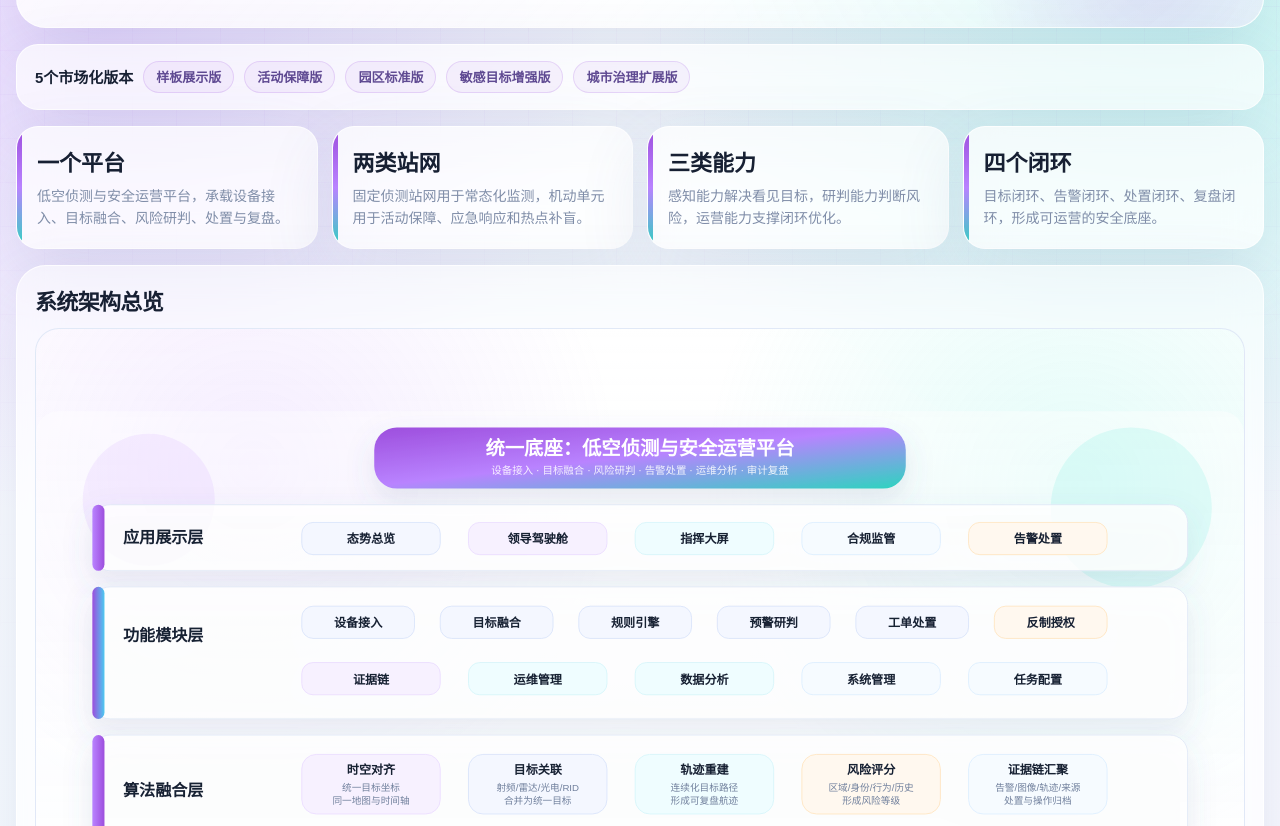
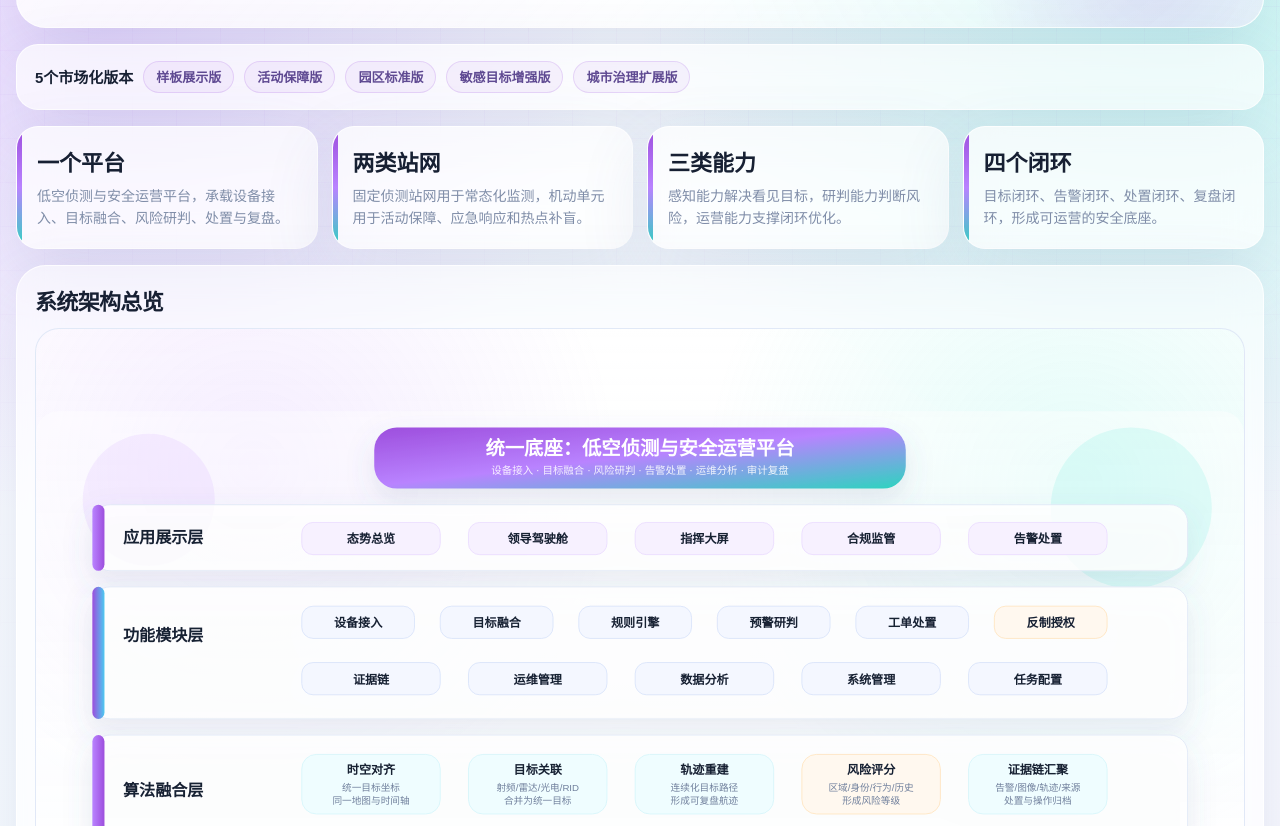
Before and after one commit to lurenmi/low-altitude-architecture, a plain HTML site: page index.html in a window 1280 px wide. Shown: the part 126-952 px from the top of the page. Drawn offline with Linux system fonts and the light colour scheme.

Commit message:
Unify architecture layer colors

```diff
--- a/index.html
+++ b/index.html
@@ -439,6 +439,14 @@
               .node-small { font: 400 12px "Microsoft YaHei", sans-serif; fill: #71809d; }
               .white-title { font: 800 24px "Microsoft YaHei", sans-serif; fill: #fff; }
               .white-sub { font: 400 13px "Microsoft YaHei", sans-serif; fill: rgba(255,255,255,.88); }
+              .app-card { fill: #f7f1ff; stroke: #eadbff; }
+              .function-card { fill: #f4f7ff; stroke: #d8e3fb; }
+              .algo-card { fill: #effdff; stroke: #d5f5fb; }
+              .data-card { fill: #eefdff; stroke: #c9f3f9; }
+              .data-base-card { fill: #f6fbff; stroke: #dbeeff; }
+              .hardware-card { fill: #f2f7ff; stroke: #d8e3fb; }
+              .ecosystem-card { fill: #f4f7ff; stroke: #d8e3fb; }
+              .risk-card { fill: #fff8ef; stroke: #ffe4be; }
             </style>
           </defs>
 
@@ -458,23 +466,23 @@
             <rect x="70" y="116" width="15" height="82" rx="8" fill="url(#gradPurple)"/>
             <text x="108" y="164" class="layer-title">应用展示层</text>
             <g transform="translate(330 138)">
-              <rect width="172" height="40" rx="14" fill="#f4f7ff" stroke="#d8e3fb"/>
+              <rect width="172" height="40" rx="14" class="app-card"/>
               <text x="86" y="26" text-anchor="middle" class="node-title">态势总览</text>
             </g>
             <g transform="translate(537 138)">
-              <rect width="172" height="40" rx="14" fill="#f7f1ff" stroke="#eadbff"/>
+              <rect width="172" height="40" rx="14" class="app-card"/>
               <text x="86" y="26" text-anchor="middle" class="node-title">领导驾驶舱</text>
             </g>
             <g transform="translate(744 138)">
-              <rect width="172" height="40" rx="14" fill="#effdff" stroke="#d5f5fb"/>
+              <rect width="172" height="40" rx="14" class="app-card"/>
               <text x="86" y="26" text-anchor="middle" class="node-title">指挥大屏</text>
             </g>
             <g transform="translate(951 138)">
-              <rect width="172" height="40" rx="14" fill="#f6fbff" stroke="#dbeeff"/>
+              <rect width="172" height="40" rx="14" class="app-card"/>
               <text x="86" y="26" text-anchor="middle" class="node-title">合规监管</text>
             </g>
             <g transform="translate(1158 138)">
-              <rect width="172" height="40" rx="14" fill="#fff8ef" stroke="#ffe4be"/>
+              <rect width="172" height="40" rx="14" class="app-card"/>
               <text x="86" y="26" text-anchor="middle" class="node-title">告警处置</text>
             </g>
           </g>
@@ -484,47 +492,47 @@
             <rect x="70" y="218" width="15" height="164" rx="8" fill="url(#gradBlue)"/>
             <text x="108" y="285" class="layer-title">功能模块层</text>
             <g transform="translate(330 242)">
-              <rect width="140" height="40" rx="14" fill="#f4f7ff" stroke="#d8e3fb"/>
+              <rect width="140" height="40" rx="14" class="function-card"/>
               <text x="70" y="26" text-anchor="middle" class="node-title">设备接入</text>
             </g>
             <g transform="translate(502 242)">
-              <rect width="140" height="40" rx="14" fill="#f4f7ff" stroke="#d8e3fb"/>
+              <rect width="140" height="40" rx="14" class="function-card"/>
               <text x="70" y="26" text-anchor="middle" class="node-title">目标融合</text>
             </g>
             <g transform="translate(674 242)">
-              <rect width="140" height="40" rx="14" fill="#f4f7ff" stroke="#d8e3fb"/>
+              <rect width="140" height="40" rx="14" class="function-card"/>
               <text x="70" y="26" text-anchor="middle" class="node-title">规则引擎</text>
             </g>
             <g transform="translate(846 242)">
-              <rect width="140" height="40" rx="14" fill="#f4f7ff" stroke="#d8e3fb"/>
+              <rect width="140" height="40" rx="14" class="function-card"/>
               <text x="70" y="26" text-anchor="middle" class="node-title">预警研判</text>
             </g>
             <g transform="translate(1018 242)">
-              <rect width="140" height="40" rx="14" fill="#f4f7ff" stroke="#d8e3fb"/>
+              <rect width="140" height="40" rx="14" class="function-card"/>
               <text x="70" y="26" text-anchor="middle" class="node-title">工单处置</text>
             </g>
             <g transform="translate(1190 242)">
-              <rect width="140" height="40" rx="14" fill="#fff8ef" stroke="#ffe4be"/>
+              <rect width="140" height="40" rx="14" class="risk-card"/>
               <text x="70" y="26" text-anchor="middle" class="node-title">反制授权</text>
             </g>
             <g transform="translate(330 312)">
-              <rect width="172" height="40" rx="14" fill="#f7f1ff" stroke="#eadbff"/>
+              <rect width="172" height="40" rx="14" class="function-card"/>
               <text x="86" y="26" text-anchor="middle" class="node-title">证据链</text>
             </g>
             <g transform="translate(537 312)">
-              <rect width="172" height="40" rx="14" fill="#effdff" stroke="#d5f5fb"/>
+              <rect width="172" height="40" rx="14" class="function-card"/>
               <text x="86" y="26" text-anchor="middle" class="node-title">运维管理</text>
             </g>
             <g transform="translate(744 312)">
-              <rect width="172" height="40" rx="14" fill="#effdff" stroke="#d5f5fb"/>
+              <rect width="172" height="40" rx="14" class="function-card"/>
               <text x="86" y="26" text-anchor="middle" class="node-title">数据分析</text>
             </g>
             <g transform="translate(951 312)">
-              <rect width="172" height="40" rx="14" fill="#f6fbff" stroke="#dbeeff"/>
+              <rect width="172" height="40" rx="14" class="function-card"/>
               <text x="86" y="26" text-anchor="middle" class="node-title">系统管理</text>
             </g>
             <g transform="translate(1158 312)">
-              <rect width="172" height="40" rx="14" fill="#f6fbff" stroke="#dbeeff"/>
+              <rect width="172" height="40" rx="14" class="function-card"/>
               <text x="86" y="26" text-anchor="middle" class="node-title">任务配置</text>
             </g>
           </g>
@@ -534,31 +542,31 @@
             <rect x="70" y="402" width="15" height="138" rx="8" fill="url(#gradPurple)"/>
             <text x="108" y="478" class="layer-title">算法融合层</text>
             <g transform="translate(330 426)">
-              <rect width="172" height="74" rx="18" fill="#f7f1ff" stroke="#eadbff"/>
+              <rect width="172" height="74" rx="18" class="algo-card"/>
               <text x="86" y="24" text-anchor="middle" class="node-title">时空对齐</text>
               <text x="86" y="46" text-anchor="middle" class="node-small">统一目标坐标</text>
               <text x="86" y="62" text-anchor="middle" class="node-small">同一地图与时间轴</text>
             </g>
             <g transform="translate(537 426)">
-              <rect width="172" height="74" rx="18" fill="#f4f7ff" stroke="#d8e3fb"/>
+              <rect width="172" height="74" rx="18" class="algo-card"/>
               <text x="86" y="24" text-anchor="middle" class="node-title">目标关联</text>
               <text x="86" y="46" text-anchor="middle" class="node-small">射频/雷达/光电/RID</text>
               <text x="86" y="62" text-anchor="middle" class="node-small">合并为统一目标</text>
             </g>
             <g transform="translate(744 426)">
-              <rect width="172" height="74" rx="18" fill="#effdff" stroke="#d5f5fb"/>
+              <rect width="172" height="74" rx="18" class="algo-card"/>
               <text x="86" y="24" text-anchor="middle" class="node-title">轨迹重建</text>
               <text x="86" y="46" text-anchor="middle" class="node-small">连续化目标路径</text>
               <text x="86" y="62" text-anchor="middle" class="node-small">形成可复盘航迹</text>
             </g>
             <g transform="translate(951 426)">
-              <rect width="172" height="74" rx="18" fill="#fff8ef" stroke="#ffe4be"/>
+              <rect width="172" height="74" rx="18" class="risk-card"/>
               <text x="86" y="24" text-anchor="middle" class="node-title">风险评分</text>
               <text x="86" y="46" text-anchor="middle" class="node-small">区域/身份/行为/历史</text>
               <text x="86" y="62" text-anchor="middle" class="node-small">形成风险等级</text>
             </g>
             <g transform="translate(1158 426)">
-              <rect width="172" height="74" rx="18" fill="#f6fbff" stroke="#dbeeff"/>
+              <rect width="172" height="74" rx="18" class="algo-card"/>
               <text x="86" y="24" text-anchor="middle" class="node-title">证据链汇聚</text>
               <text x="86" y="46" text-anchor="middle" class="node-small">告警/图像/轨迹/来源</text>
               <text x="86" y="62" text-anchor="middle" class="node-small">处置与操作归档</text>
@@ -570,31 +578,31 @@
             <rect x="70" y="562" width="15" height="138" rx="8" fill="url(#gradMint)"/>
             <text x="108" y="636" class="layer-title">数据支撑层</text>
             <g transform="translate(330 585)">
-              <rect width="150" height="34" rx="14" fill="#f7f1ff" stroke="#eadbff"/>
+              <rect width="150" height="34" rx="14" class="data-card"/>
               <text x="75" y="23" text-anchor="middle" class="node-title">设备资产数据</text>
             </g>
             <g transform="translate(500 585)">
-              <rect width="150" height="34" rx="14" fill="#f7f1ff" stroke="#eadbff"/>
+              <rect width="150" height="34" rx="14" class="data-card"/>
               <text x="75" y="23" text-anchor="middle" class="node-title">实时目标数据</text>
             </g>
             <g transform="translate(670 585)">
-              <rect width="150" height="34" rx="14" fill="#f7f1ff" stroke="#eadbff"/>
+              <rect width="150" height="34" rx="14" class="data-card"/>
               <text x="75" y="23" text-anchor="middle" class="node-title">运行识别数据</text>
             </g>
             <g transform="translate(840 585)">
-              <rect width="150" height="34" rx="14" fill="#effdff" stroke="#d5f5fb"/>
+              <rect width="150" height="34" rx="14" class="data-card"/>
               <text x="75" y="23" text-anchor="middle" class="node-title">告警事件数据</text>
             </g>
             <g transform="translate(1010 585)">
-              <rect width="150" height="34" rx="14" fill="#effdff" stroke="#d5f5fb"/>
+              <rect width="150" height="34" rx="14" class="data-card"/>
               <text x="75" y="23" text-anchor="middle" class="node-title">处置工单数据</text>
             </g>
             <g transform="translate(1180 585)">
-              <rect width="150" height="34" rx="14" fill="#effdff" stroke="#d5f5fb"/>
+              <rect width="150" height="34" rx="14" class="data-card"/>
               <text x="75" y="23" text-anchor="middle" class="node-title">运营分析数据</text>
             </g>
             <g transform="translate(330 642)">
-              <rect width="1000" height="42" rx="18" fill="#f6fbff" stroke="#dbeeff"/>
+              <rect width="1000" height="42" rx="18" class="data-base-card"/>
               <text x="500" y="18" text-anchor="middle" class="node-title">统一时空数据底座</text>
               <text x="500" y="34" text-anchor="middle" class="node-small">三维坐标 · 时间轴 · 事件对象 · 轨迹回放 · 证据归档 · 运营分析</text>
             </g>
@@ -605,17 +613,17 @@
             <rect x="70" y="722" width="15" height="112" rx="8" fill="#9D4EDD"/>
             <text x="108" y="788" class="layer-title">感知硬件层</text>
             <g transform="translate(330 750)">
-              <rect width="300" height="56" rx="18" fill="#f4f7ff" stroke="#d8e3fb"/>
+              <rect width="300" height="56" rx="18" class="hardware-card"/>
               <text x="150" y="24" text-anchor="middle" class="node-title">固定侦测点</text>
               <text x="150" y="44" text-anchor="middle" class="node-small">基础型 / 增强型 / 高等级</text>
             </g>
             <g transform="translate(680 750)">
-              <rect width="300" height="56" rx="18" fill="#f7f1ff" stroke="#eadbff"/>
+              <rect width="300" height="56" rx="18" class="hardware-card"/>
               <text x="150" y="24" text-anchor="middle" class="node-title">机动侦测处置单元</text>
               <text x="150" y="44" text-anchor="middle" class="node-small">便携 / 车载 / 活动保障 / 应急响应</text>
             </g>
             <g transform="translate(1030 750)">
-              <rect width="300" height="56" rx="18" fill="#effdff" stroke="#d5f5fb"/>
+              <rect width="300" height="56" rx="18" class="hardware-card"/>
               <text x="150" y="24" text-anchor="middle" class="node-title">边缘节点</text>
               <text x="150" y="44" text-anchor="middle" class="node-small">缓存 · 过滤 · 网关 · 联动</text>
             </g>
@@ -626,27 +634,27 @@
             <rect x="70" y="856" width="15" height="86" rx="8" fill="url(#gradPurple)"/>
             <text x="108" y="912" class="layer-title">硬件生态层</text>
             <g transform="translate(330 880)">
-              <rect width="140" height="38" rx="14" fill="#f4f7ff" stroke="#d8e3fb"/>
+              <rect width="140" height="38" rx="14" class="ecosystem-card"/>
               <text x="70" y="25" text-anchor="middle" class="node-title">射频/RID</text>
             </g>
             <g transform="translate(502 880)">
-              <rect width="140" height="38" rx="14" fill="#f4f7ff" stroke="#d8e3fb"/>
+              <rect width="140" height="38" rx="14" class="ecosystem-card"/>
               <text x="70" y="25" text-anchor="middle" class="node-title">雷达</text>
             </g>
             <g transform="translate(674 880)">
-              <rect width="140" height="38" rx="14" fill="#f4f7ff" stroke="#d8e3fb"/>
+              <rect width="140" height="38" rx="14" class="ecosystem-card"/>
               <text x="70" y="25" text-anchor="middle" class="node-title">光电</text>
             </g>
             <g transform="translate(846 880)">
-              <rect width="140" height="38" rx="14" fill="#fff8ef" stroke="#ffe4be"/>
+              <rect width="140" height="38" rx="14" class="risk-card"/>
               <text x="70" y="25" text-anchor="middle" class="node-title">反制</text>
             </g>
             <g transform="translate(1018 880)">
-              <rect width="140" height="38" rx="14" fill="#effdff" stroke="#d5f5fb"/>
+              <rect width="140" height="38" rx="14" class="ecosystem-card"/>
               <text x="70" y="25" text-anchor="middle" class="node-title">边缘网关</text>
             </g>
             <g transform="translate(1190 880)">
-              <rect width="140" height="38" rx="14" fill="#effdff" stroke="#d5f5fb"/>
+              <rect width="140" height="38" rx="14" class="ecosystem-card"/>
               <text x="70" y="25" text-anchor="middle" class="node-title">配套设施</text>
             </g>
           </g>
```
